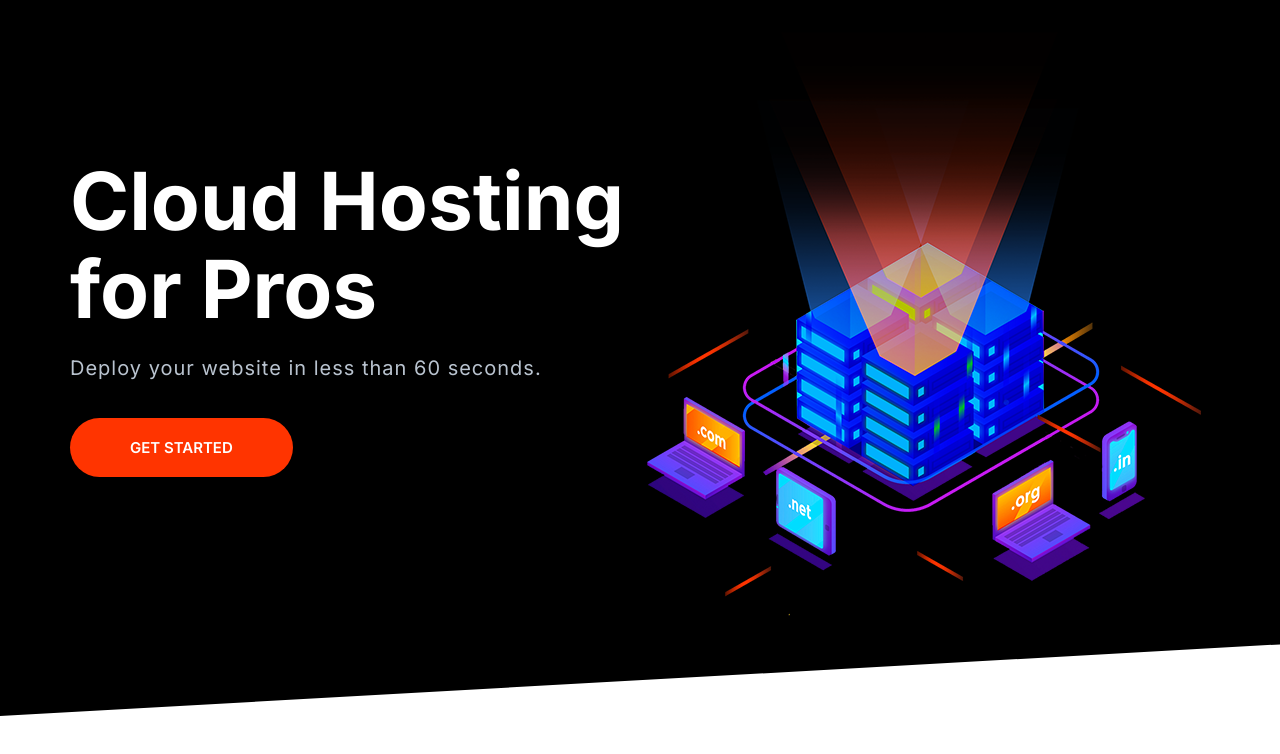
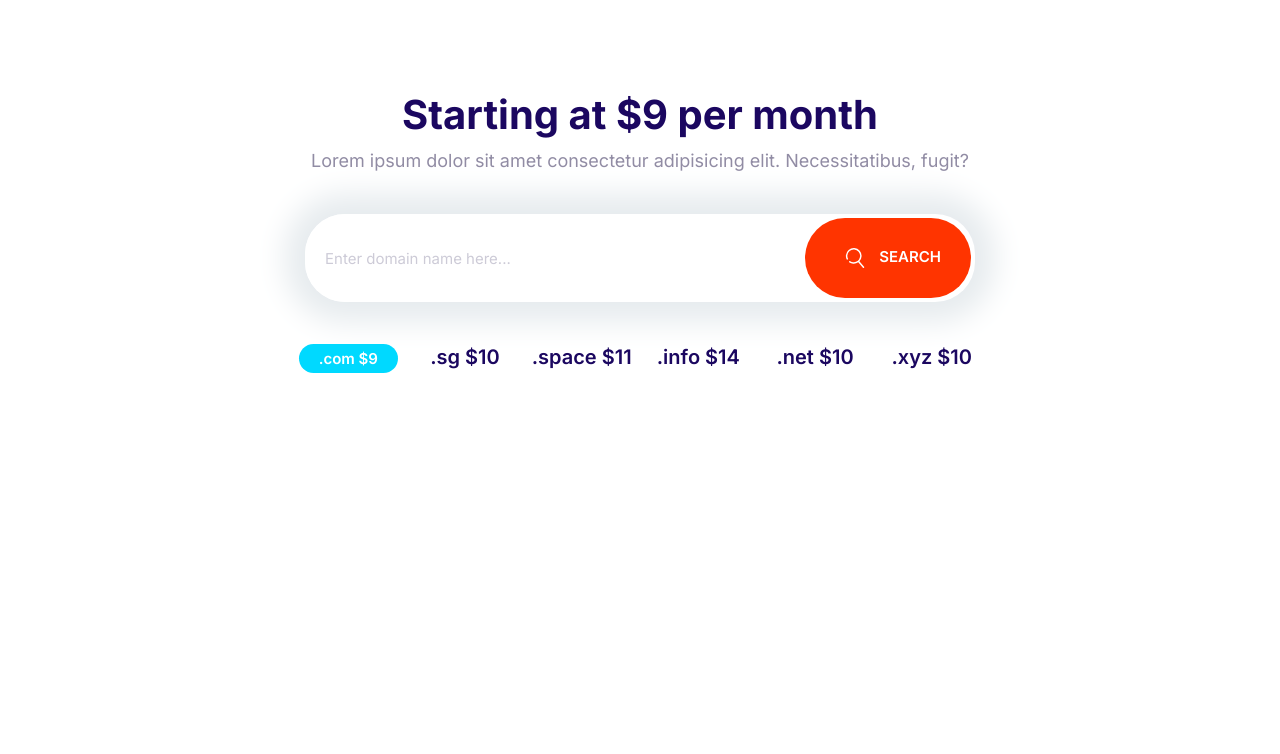
Before and after one commit to MFaithSims/skystash, a plain HTML site: page index.html in a window 1280 px wide. Drawn offline with Linux system fonts and the light colour scheme.

Commit message:
Updated hero page

```diff
--- a/css/styles.css
+++ b/css/styles.css
@@ -6,7 +6,7 @@
   --color-body: #918ca4;
   --color-body-darker: #5c5577;
   --color-border: #ccc;
-  --border-radius: 30px;
+  --border-radius: 40px;
 }
 
 *,
@@ -204,6 +204,14 @@
   text-align: center;
   text-transform: uppercase;
   white-space: nowrap;
+  outline: 0;
+}
+
+.btn .icon {
+    width: 2rem;
+    height: 2rem;
+    margin: 1rem;
+    vertical-align: middle;
 }
 
 .btn--primary {
@@ -283,7 +291,7 @@
 .input-group .input {
   border: 0;
   flex-grow: 1;
-  padding: 1.5rem 1rem;
+  padding: 1.5rem 2rem;
 }
 
 .input-group .btn {
@@ -699,3 +707,28 @@
         align-self: center; /* This pushes this down to be next to the picture */
     }
 }
+/* Domain Block*/
+.block-domain .input-group {
+    box-shadow: 0 0 30px 20px #e6ebee;
+    border: 0;
+    margin: 4rem auto;
+    max-width: 670px;
+}
+
+.block-domain__prices {
+    display: grid;
+    grid-template-columns: repeat(3, 1fr);
+    grid-template-rows: repeat(2, 6rem);
+    font-size: 2rem;
+    font-weight: 600;
+    justify-items: center;
+    max-width: 700px; /*wont go over 700px*/
+    margin: 0 auto;/*equally spread to left and right margins*/
+
+}
+@media screen and (min-width: 768px) {
+    .block-domain__prices {
+        grid-template-columns: repeat(auto-fit, minmax(10rem, 1fr));
+    }
+
+}
--- a/index.html
+++ b/index.html
@@ -14,17 +14,35 @@
     <link rel="stylesheet" href="css/styles.css" />
   </head>
   <body>
-    <section class="block block--dark block--skewed-left hero">
-      <div class="container grid grid--1x2">
-        <header class="block__header hero__content">
-          <h1 class="block__heading">Cloud Hosting for Pros</h1>
-          <p class="hero__tagline">
-            Deploy your website in less than 60 seconds.
-          </p>
-          <a href="" class="btn btn--accent btn--stretched">Get Started</a>
-        </header>
-        <img class="hero__image" src="/images/banner.png" alt="" />
+    <section class="block container block-domain">
+      <header class="block__header">
+        <h2>Starting at $9 per month</h2>
+        <p>
+          Lorem ipsum dolor sit amet consectetur adipisicing elit.
+          Necessitatibus, fugit?
+        </p>
+      </header>
+      <div class="input-group">
+        <input
+          type="text"
+          class="input"
+          placeholder="Enter domain name here..."
+        />
+        <button class="btn btn--accent">
+          <svg class="icon icon--white">
+            <use xlink:href="images/sprite.svg#search"></use>
+          </svg>
+          Search
+        </button>
       </div>
+      <ul class="list block-domain__prices">
+        <li><span class="badge badge--secondary">.com $9</span></li>
+        <li>.sg $10</li>
+        <li>.space $11</li>
+        <li>.info $14</li>
+        <li>.net $10</li>
+        <li>.xyz $10</li>
+      </ul>
     </section>
     <script src="js/main.js"></script>
   </body>
```
Also changed, not shown: components/hero.html (+14 -2 lines), images/banner.webp (added), images/banner@2x.png (added), images/banner@2x.webp (added).
